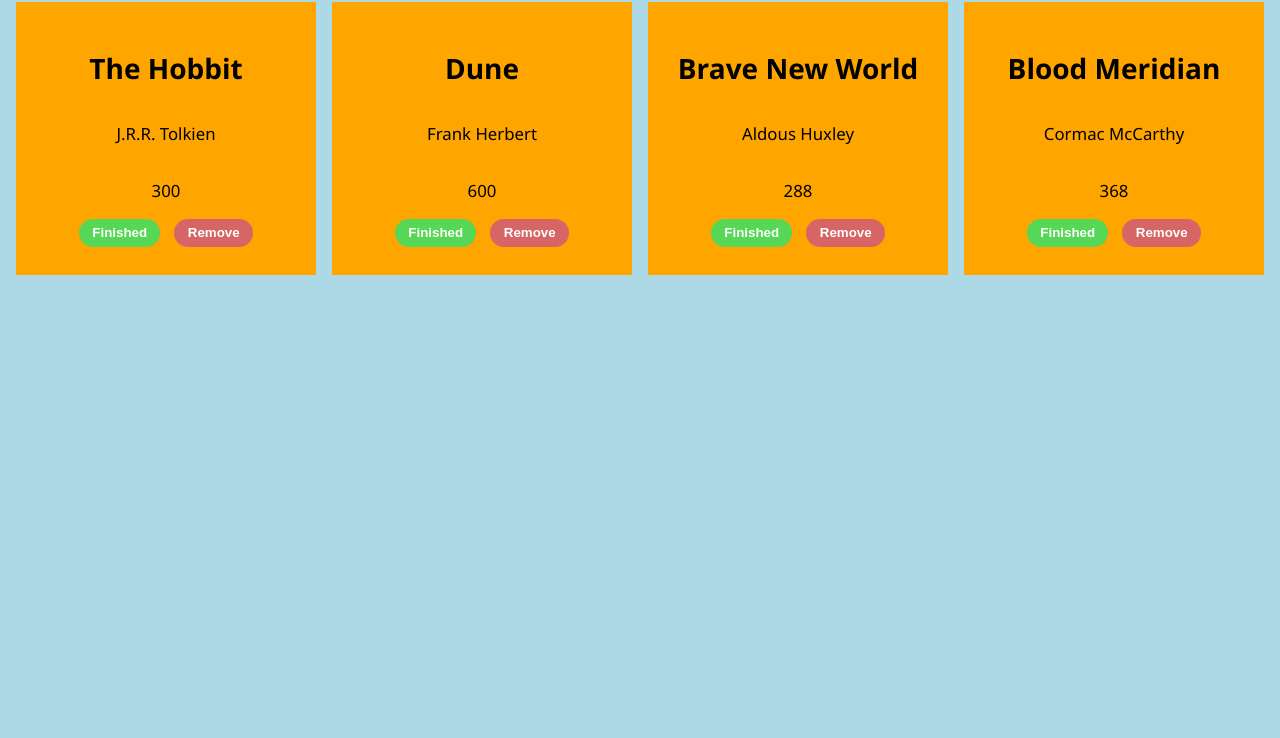
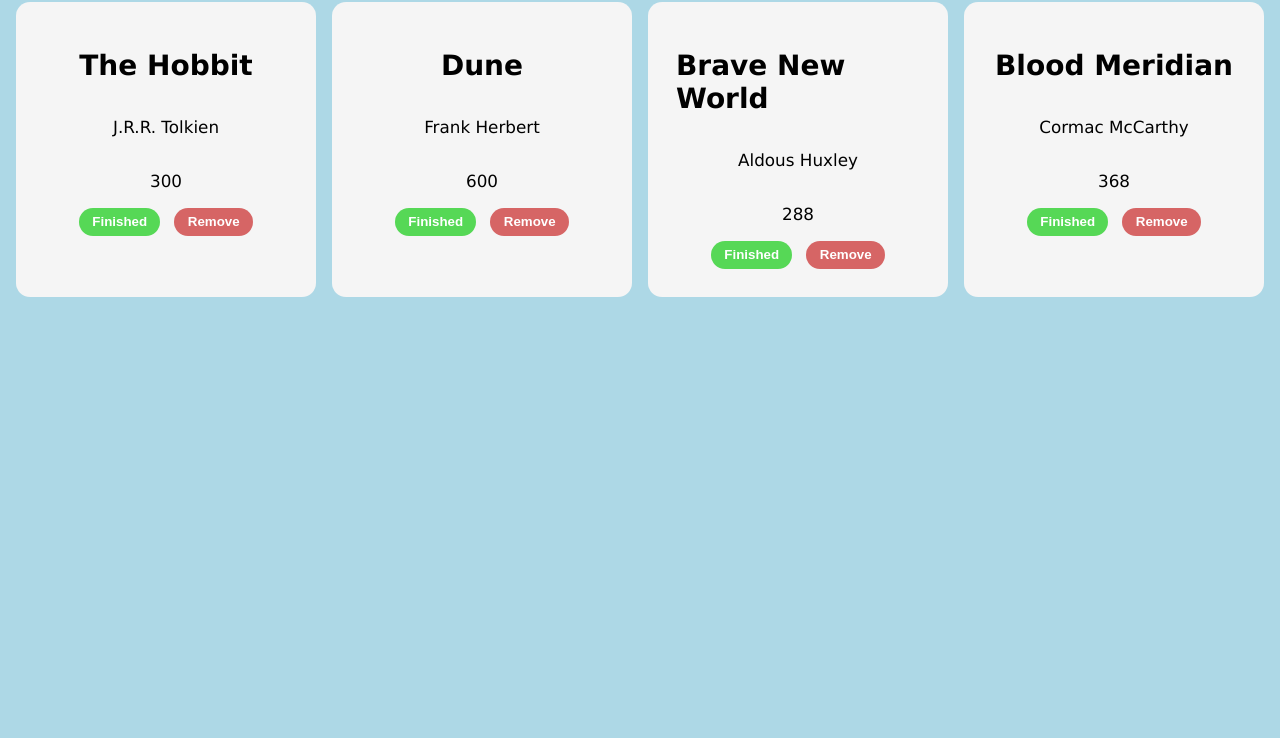
Before and after one commit to SKSMJ10/library, a plain HTML site: page index.html in a window 1280 px wide. Shown: the part 62-800 px from the top of the page. Drawn offline with Linux system fonts and the light colour scheme.

Commit message:
updates the style sheet

```diff
--- a/style.css
+++ b/style.css
@@ -1,7 +1,7 @@
 body {
     padding: 0;
     margin: 0;
-    font-family:'Segoe UI', Tahoma, Geneva, Verdana, sans-serif;
+    font-family:'Lucida Sans', 'Lucida Sans Regular', 'Lucida Grande', 'Lucida Sans Unicode', Geneva, Verdana, sans-serif;
     background-color: lightblue;
 }
 
@@ -28,7 +28,8 @@
 
 .bookcard {
     padding: 2em;
-    background-color: orange;
+    background-color: whitesmoke;
+    border-radius: 1em;
     display: flex;
     flex-direction: column;
     align-items: center;
```
